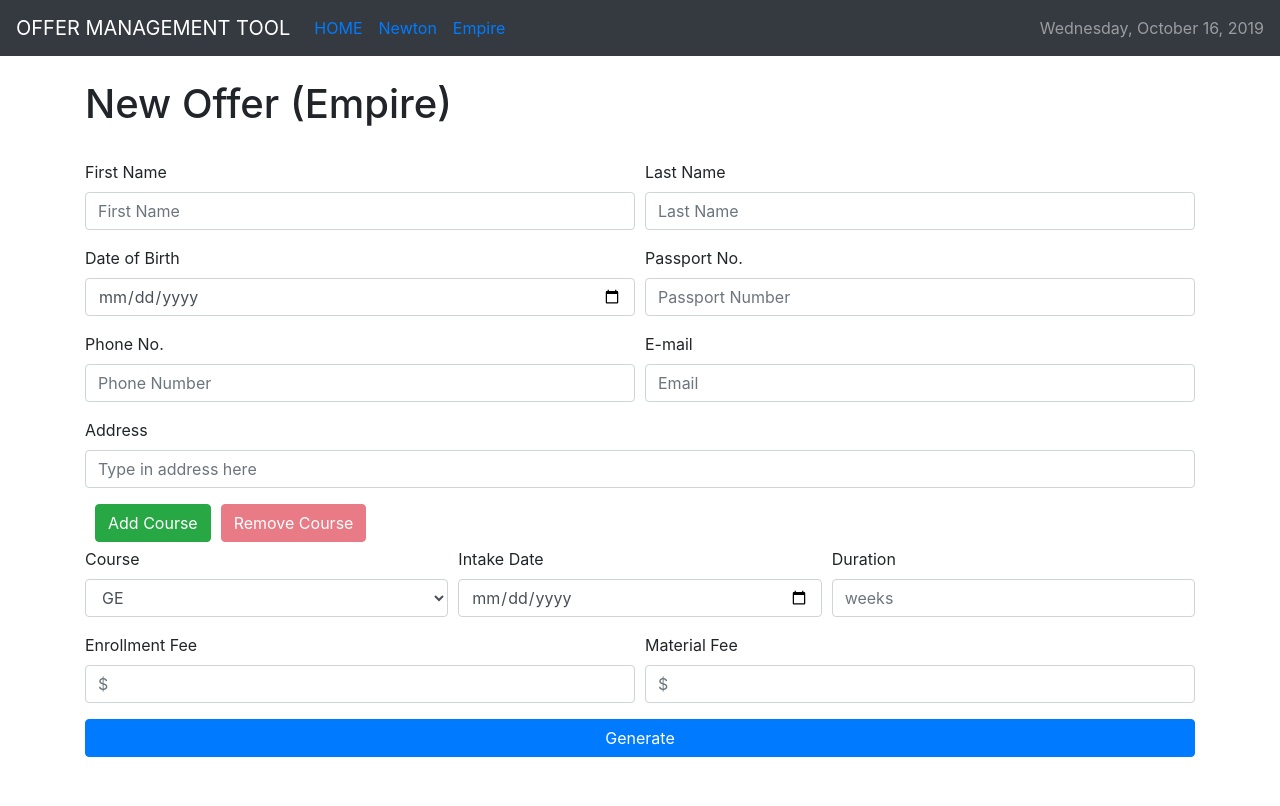
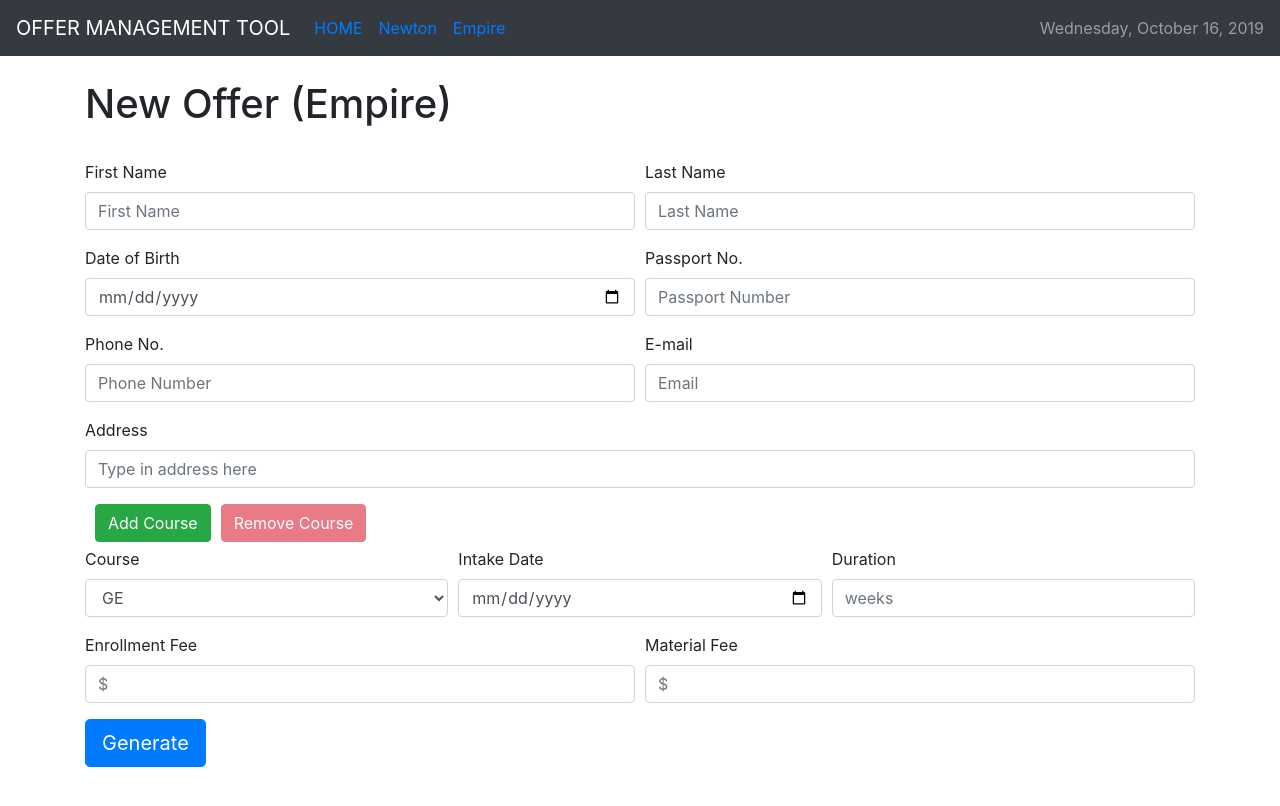
Before and after one commit to WL0416/offerManagementTool, a React (Create React App) app: page /empire in a window 1280 px wide. Shown: the top 806 px of the page. Built offline with nearby package versions, Linux system fonts and the light colour scheme.

Commit message:
modify submit button

```diff
--- a/src/components/pages/NewOffer.jsx
+++ b/src/components/pages/NewOffer.jsx
@@ -167,7 +167,7 @@ class NewOffer extends Component {
             </Form.Group>
           </Form.Row>
 
-          <Button variant="primary" type="submit" block>
+          <Button variant="primary" type="submit" size="lg">
             Generate
           </Button>
         </Form>
```
